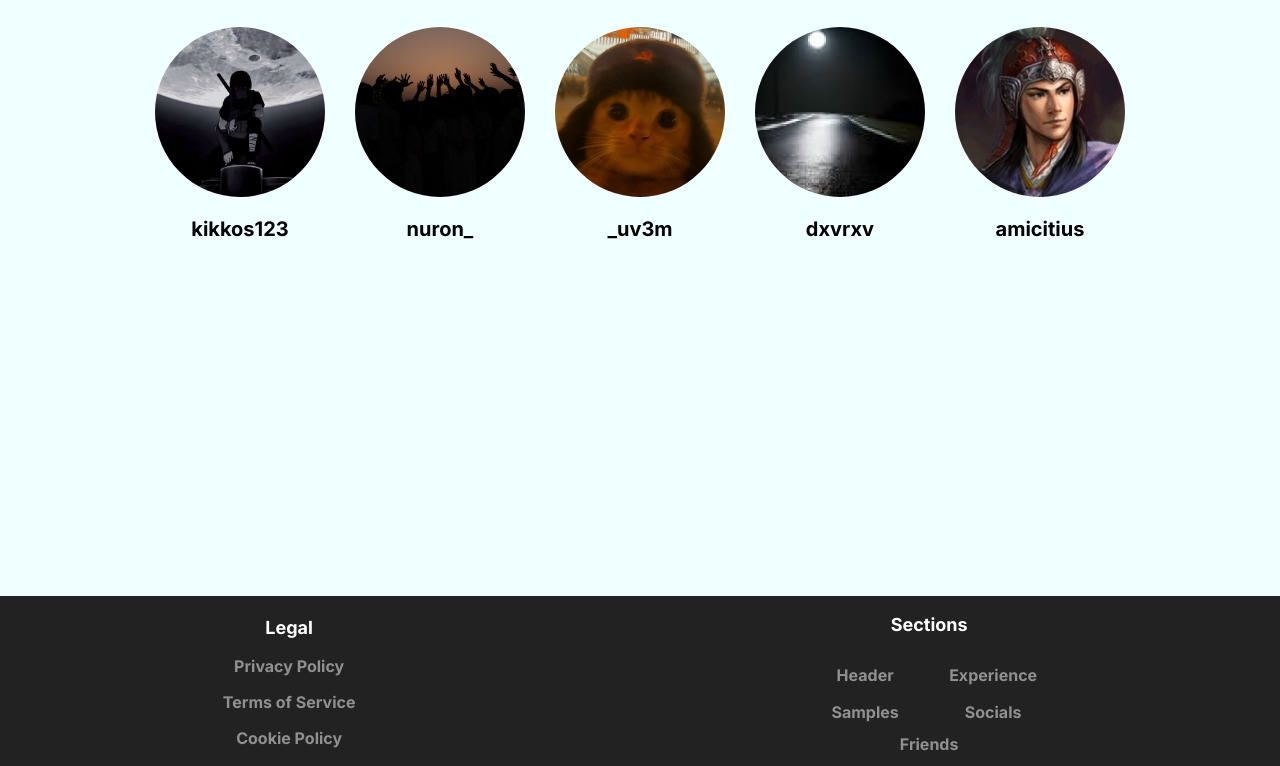
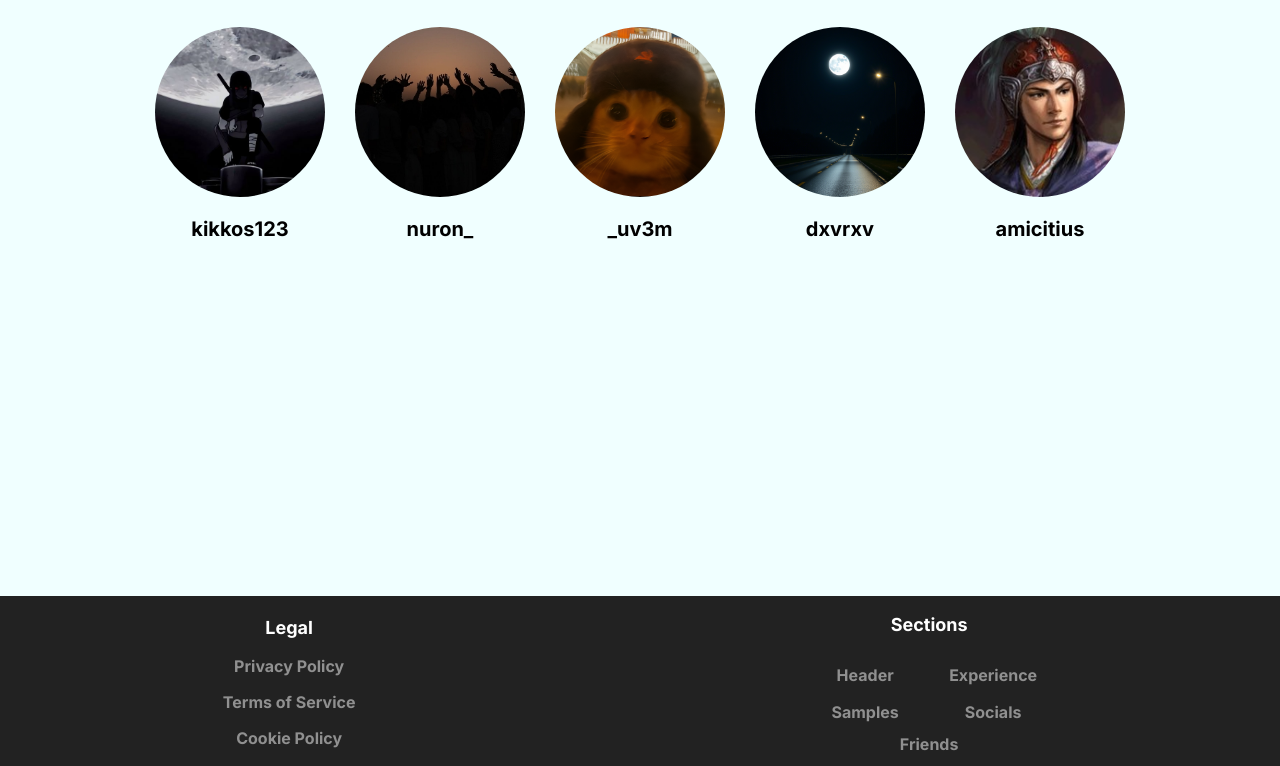
Before and after one commit to Hero3601/Personal-Website, a plain HTML site: page index.html in a window 1280 px wide. Shown: the part 6238-7004 px from the top of the page. Drawn offline with Linux system fonts and the light colour scheme.

Commit message:
Replaced a pfp of my friends' pfp

```diff
--- a/index.html
+++ b/index.html
@@ -210,7 +210,7 @@
             </div>
 
             <div>
-                <img src="imgs/unknown.png" alt="DX">
+                <img src="imgs/dx-new.png" alt="DX">
                 <p>dxvrxv</p>
             </div>
 
```
Also changed, not shown: imgs/dx-new.png (added).
